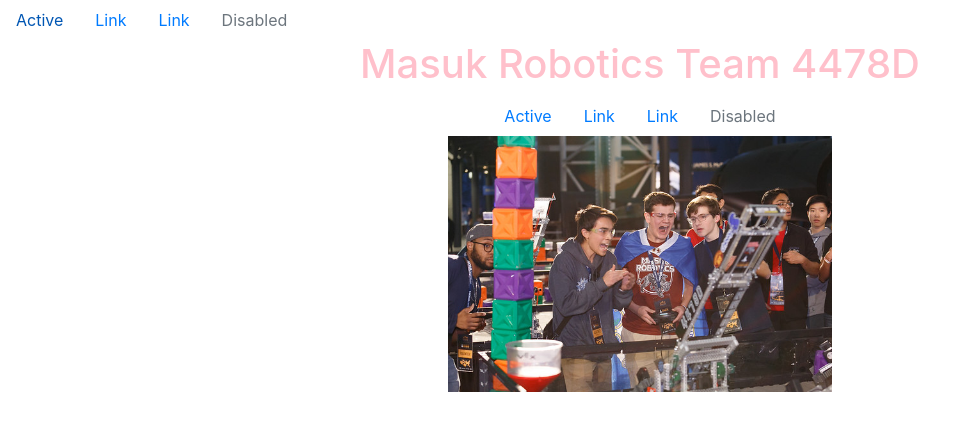
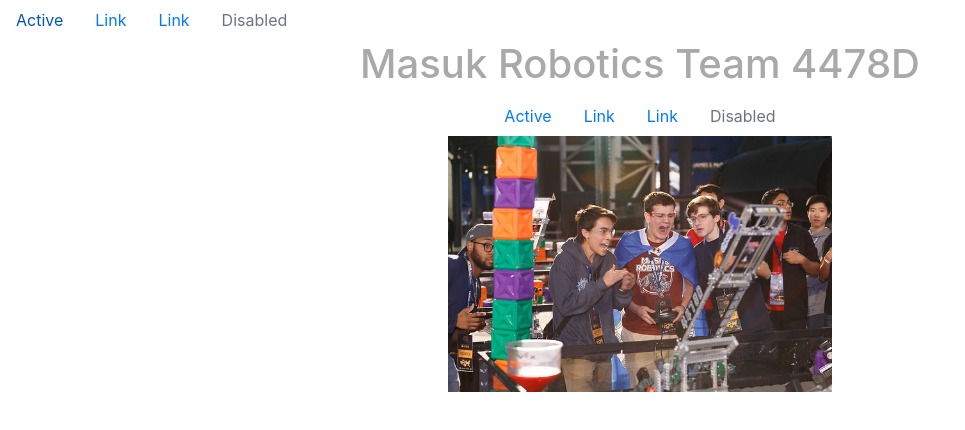
Before and after one commit to Aidan4478D/project0, a plain HTML site: page index.html in a window 1280 px wide. Shown: the whole page, without its empty margins (0-965 px from the left). Drawn offline with nearby package versions, Linux system fonts and the light colour scheme.

Commit message:
changed style

```diff
--- a/style.css
+++ b/style.css
@@ -1,6 +1,7 @@
 h1 {
   text-align: center;
-  color: pink;
+  font: Arial, sans-serif;
+  color: darkgrey;
 }
 
 .center {
```
